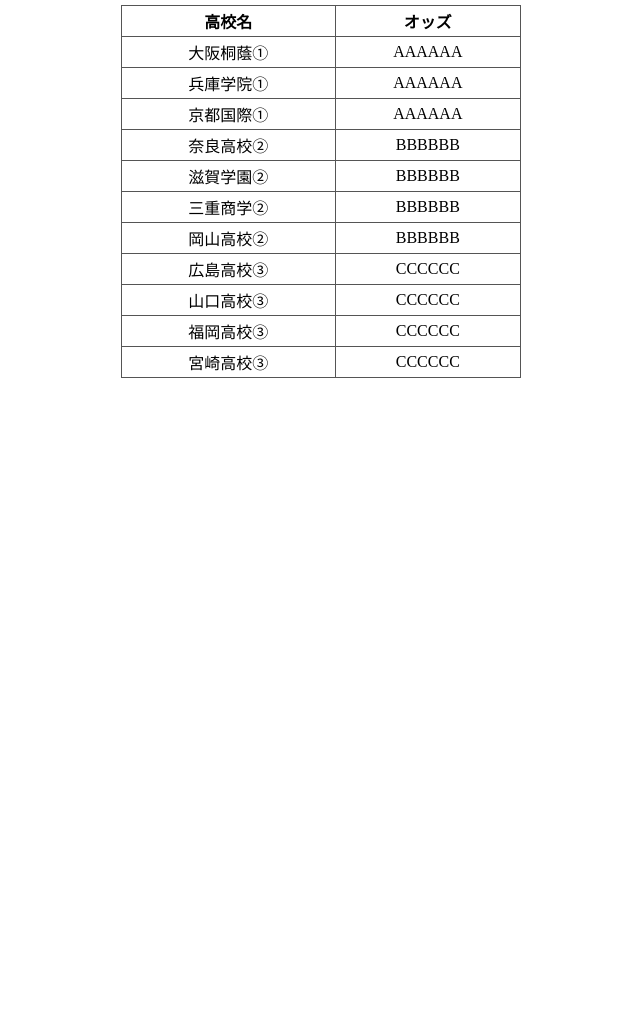
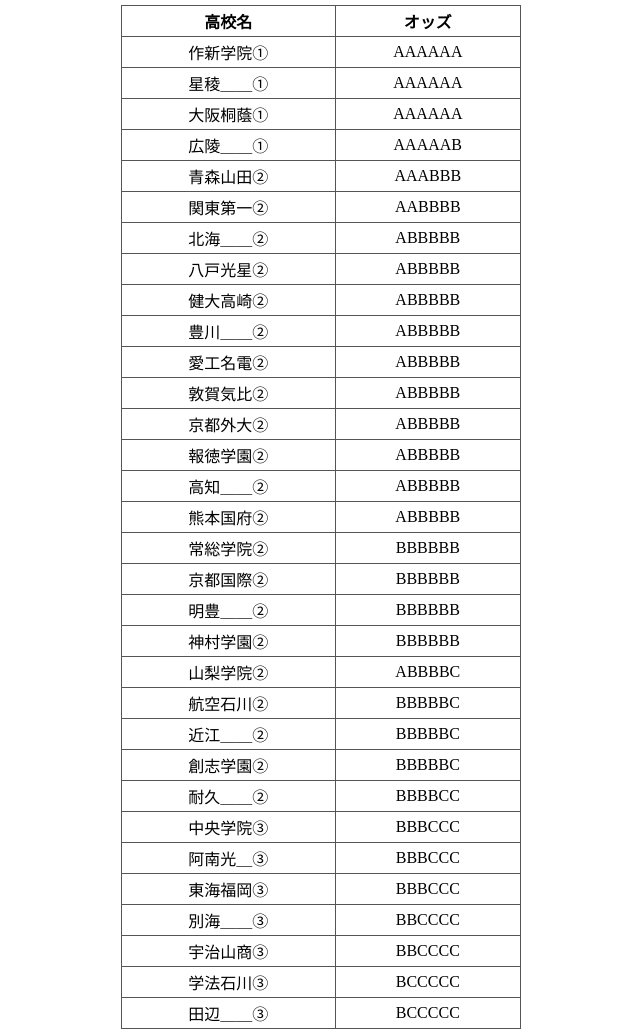
Before and after one commit to negentropy5/negentropy5.github.io, a plain HTML site: page index.html in a window 1280 px wide. Shown: the part 40-1069 px from the top of the page, without its empty margins (319-959 px from the left). Before the commit the page ends 800 px from the top, so only its background shows below. Drawn offline with Linux system fonts and the light colour scheme.

Commit message:
Update index.html

```diff
--- a/index.html
+++ b/index.html
@@ -35,17 +35,38 @@
             <tr><th>高校名</th><th>オッズ</th></tr>
         </thead>
         <tbody>
+            <tr><td>作新学院①</td><td>AAAAAA</td></tr>
+            <tr><td>星稜＿＿①</td><td>AAAAAA</td></tr>
             <tr><td>大阪桐蔭①</td><td>AAAAAA</td></tr>
-            <tr><td>兵庫学院①</td><td>AAAAAA</td></tr>
-            <tr><td>京都国際①</td><td>AAAAAA</td></tr>
-            <tr><td>奈良高校②</td><td>BBBBBB</td></tr>
-            <tr><td>滋賀学園②</td><td>BBBBBB</td></tr>
-            <tr><td>三重商学②</td><td>BBBBBB</td></tr>
-            <tr><td>岡山高校②</td><td>BBBBBB</td></tr>
-            <tr><td>広島高校③</td><td>CCCCCC</td></tr>
-            <tr><td>山口高校③</td><td>CCCCCC</td></tr>
-            <tr><td>福岡高校③</td><td>CCCCCC</td></tr>
-            <tr><td>宮崎高校③</td><td>CCCCCC</td></tr>
+            <tr><td>広陵＿＿①</td><td>AAAAAB</td></tr>
+            <tr><td>青森山田②</td><td>AAABBB</td></tr>
+            <tr><td>関東第一②</td><td>AABBBB</td></tr>
+            <tr><td>北海＿＿②</td><td>ABBBBB</td></tr>
+            <tr><td>八戸光星②</td><td>ABBBBB</td></tr>
+            <tr><td>健大高崎②</td><td>ABBBBB</td></tr>
+            <tr><td>豊川＿＿②</td><td>ABBBBB</td></tr>
+            <tr><td>愛工名電②</td><td>ABBBBB</td></tr>
+            <tr><td>敦賀気比②</td><td>ABBBBB</td></tr>
+            <tr><td>京都外大②</td><td>ABBBBB</td></tr>
+            <tr><td>報徳学園②</td><td>ABBBBB</td></tr>
+            <tr><td>高知＿＿②</td><td>ABBBBB</td></tr>
+            <tr><td>熊本国府②</td><td>ABBBBB</td></tr>
+            <tr><td>常総学院②</td><td>BBBBBB</td></tr>
+            <tr><td>京都国際②</td><td>BBBBBB</td></tr>
+            <tr><td>明豊＿＿②</td><td>BBBBBB</td></tr>
+            <tr><td>神村学園②</td><td>BBBBBB</td></tr>
+            <tr><td>山梨学院②</td><td>ABBBBC</td></tr>
+            <tr><td>航空石川②</td><td>BBBBBC</td></tr>
+            <tr><td>近江＿＿②</td><td>BBBBBC</td></tr>
+            <tr><td>創志学園②</td><td>BBBBBC</td></tr>
+            <tr><td>耐久＿＿②</td><td>BBBBCC</td></tr>
+            <tr><td>中央学院③</td><td>BBBCCC</td></tr>
+            <tr><td>阿南光＿③</td><td>BBBCCC</td></tr>
+            <tr><td>東海福岡③</td><td>BBBCCC</td></tr>
+            <tr><td>別海＿＿③</td><td>BBCCCC</td></tr>
+            <tr><td>宇治山商③</td><td>BBCCCC</td></tr>
+            <tr><td>学法石川③</td><td>BCCCCC</td></tr>
+            <tr><td>田辺＿＿③</td><td>BCCCCC</td></tr>
         </tbody>
     </table>
 </div>
```
